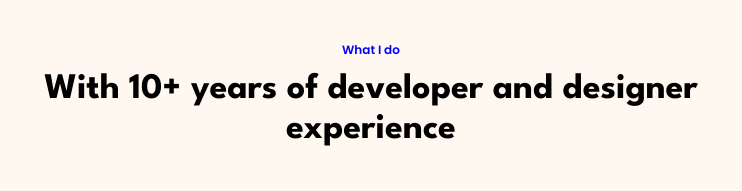
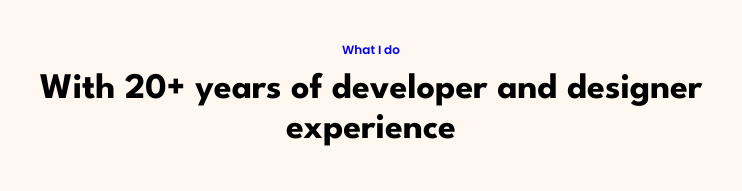
Before and after one commit to satyamgangwarr/dev-hiring, a plain HTML site: page index.html in a window 1280 px wide. Shown: the part 664-855 px from the top of the page, 269-1011 px from the left. Drawn offline with Linux system fonts and the light colour scheme.

Commit message:
update experience

```diff
--- a/index.html
+++ b/index.html
@@ -40,7 +40,7 @@
 
   <div id="info">
     <span class="over-title">What I do</span><br>
-    <h2>With 10+ years of developer and designer experience</h2><br>
+    <h2>With 20+ years of developer and designer experience</h2><br>
     <div class="section-info">
       Lorem ipsum dolor sit amet, consectetur adipiscing elit. Vivamus turpisligula, pellentesque a elit in, convallis
       laoreet metus. Sed aliquet lacinia dictum. In pharetra nunc nisi, ac aliquet est pretium non.
```
